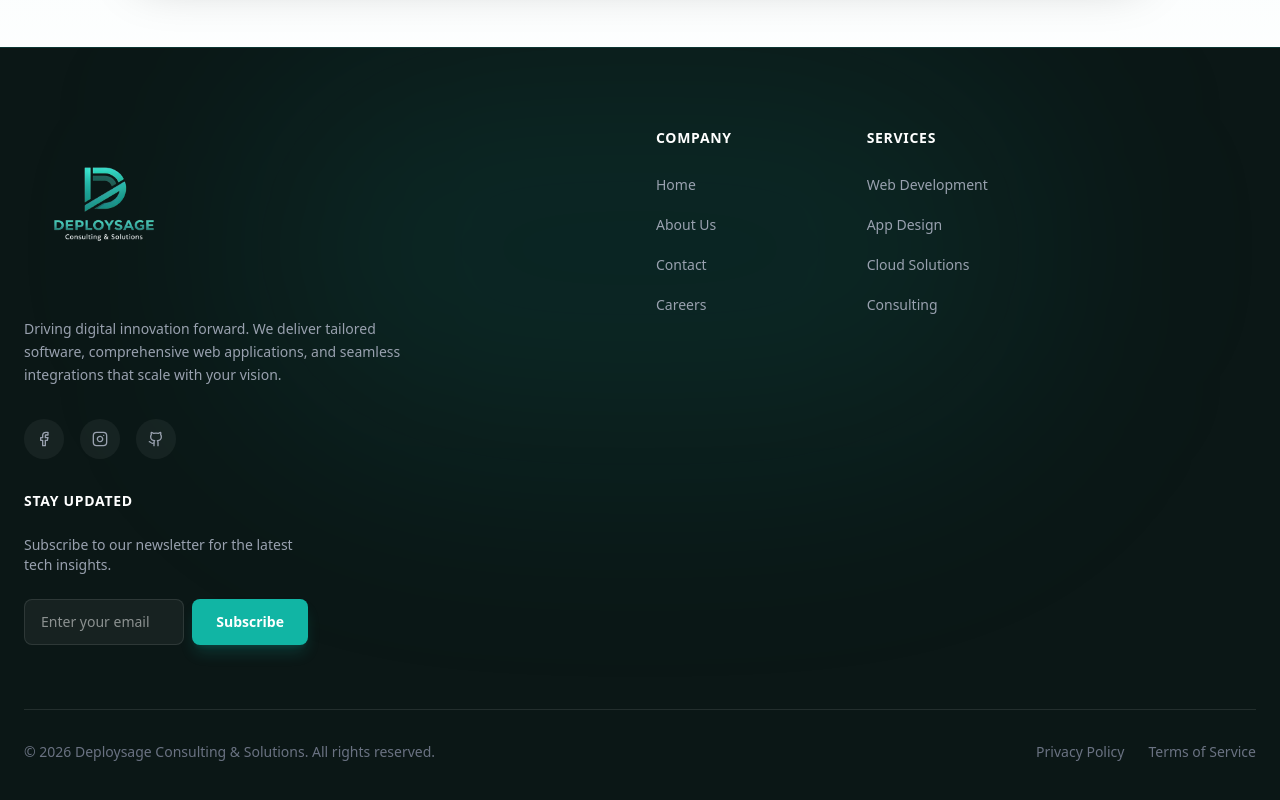
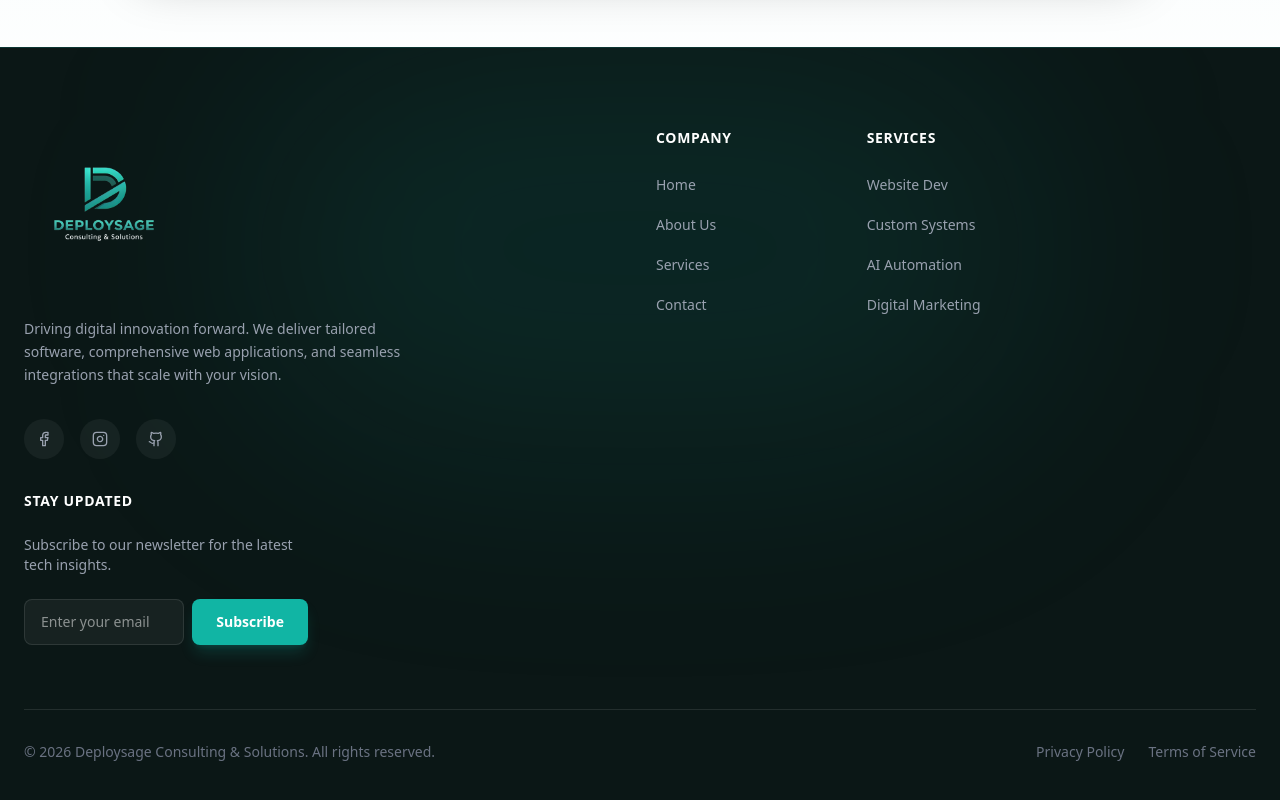
Before and after one commit to darylcommits/deploy-sage, a React (Vite) app: page / in a window 1280 px wide. Shown: the part 3388-4188 px from the top of the page. Built offline with nearby package versions, Linux system fonts and the light colour scheme.

Commit message:
Update footer quick links and services to reflect real site structure

```diff
--- a/src/App.jsx
+++ b/src/App.jsx
@@ -833,8 +833,8 @@ function App() {
               <ul className="space-y-4">
                 <li><a href="#home" className="text-sm hover:text-[#11b5a4] transition-colors">Home</a></li>
                 <li><a href="#about" className="text-sm hover:text-[#11b5a4] transition-colors">About Us</a></li>
+                <li><a href="#services" className="text-sm hover:text-[#11b5a4] transition-colors">Services</a></li>
                 <li><a href="#contact" className="text-sm hover:text-[#11b5a4] transition-colors">Contact</a></li>
-                <li><a href="#" className="text-sm hover:text-[#11b5a4] transition-colors">Careers</a></li>
               </ul>
             </div>
 
@@ -842,10 +842,10 @@ function App() {
             <div className="lg:col-span-2 space-y-6">
               <h4 className="text-white font-bold tracking-wider text-sm uppercase">Services</h4>
               <ul className="space-y-4">
-                <li><a href="#" className="text-sm hover:text-[#11b5a4] transition-colors">Web Development</a></li>
-                <li><a href="#" className="text-sm hover:text-[#11b5a4] transition-colors">App Design</a></li>
-                <li><a href="#" className="text-sm hover:text-[#11b5a4] transition-colors">Cloud Solutions</a></li>
-                <li><a href="#" className="text-sm hover:text-[#11b5a4] transition-colors">Consulting</a></li>
+                <li><a href="#services" className="text-sm hover:text-[#11b5a4] transition-colors">Website Dev</a></li>
+                <li><a href="#services" className="text-sm hover:text-[#11b5a4] transition-colors">Custom Systems</a></li>
+                <li><a href="#services" className="text-sm hover:text-[#11b5a4] transition-colors">AI Automation</a></li>
+                <li><a href="#services" className="text-sm hover:text-[#11b5a4] transition-colors">Digital Marketing</a></li>
               </ul>
             </div>
 
```
